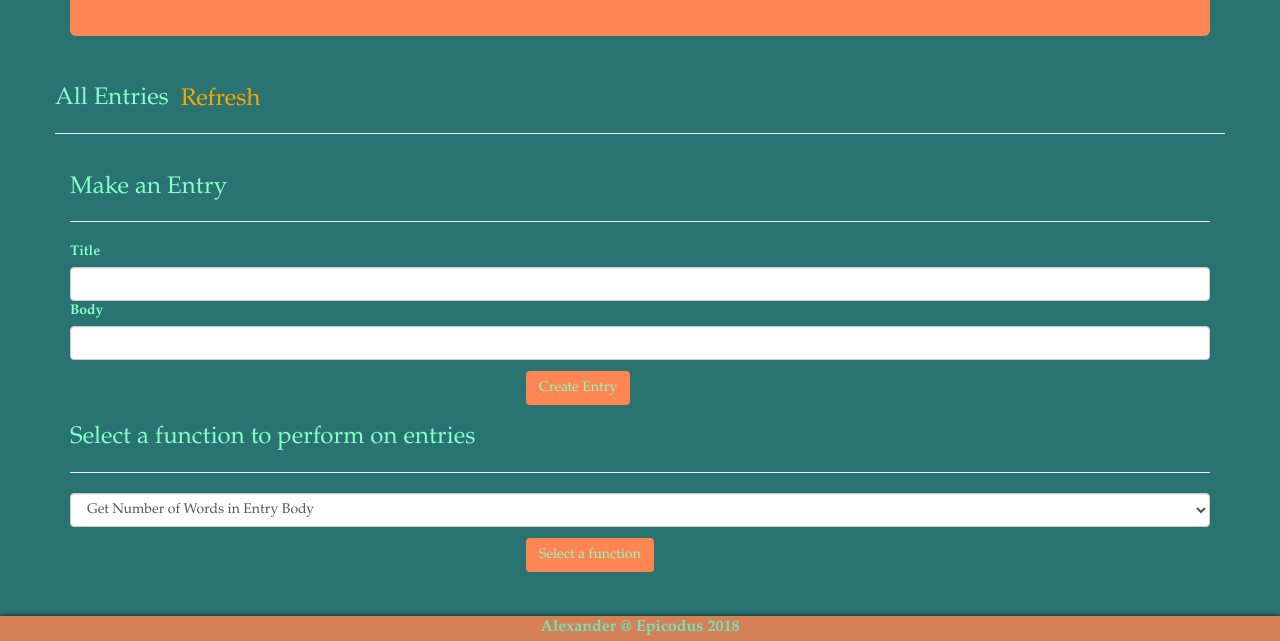
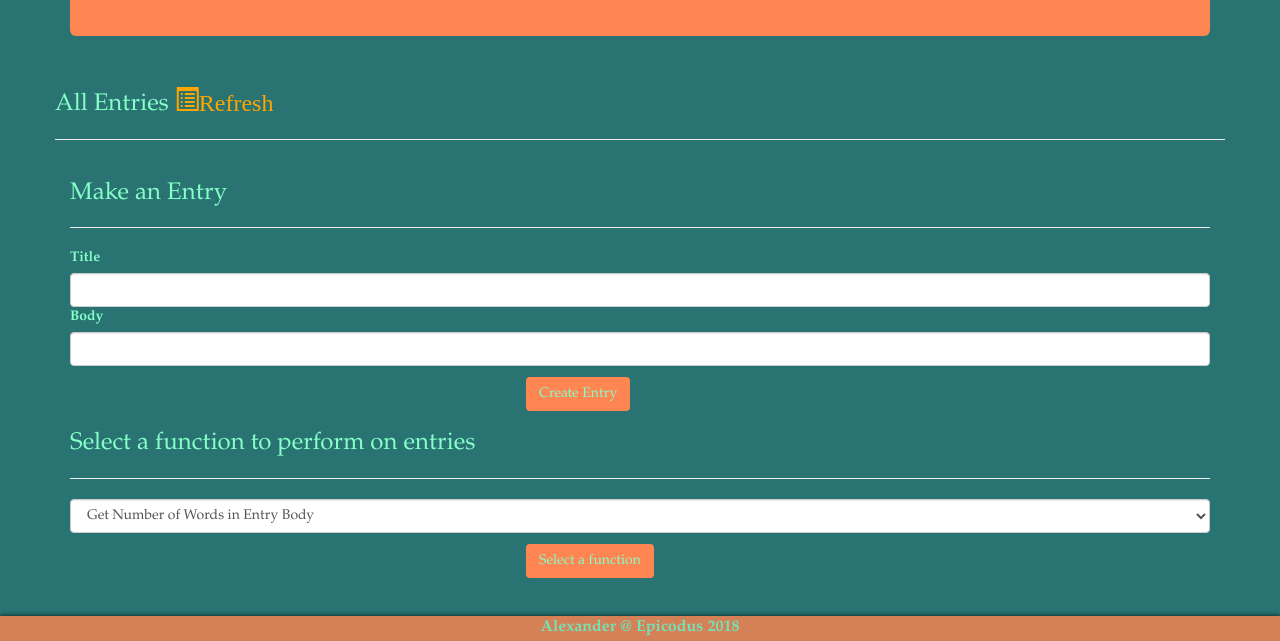
Before and after one commit to neumanna94/SimpleJournal, a website built with webpack: page src/index.html in a window 1280 px wide. Shown: the part 159-800 px from the top of the page. Built offline with nearby package versions, Linux system fonts and the light colour scheme.

Commit message:
Glyphicon

```diff
--- a/css/styles.css
+++ b/css/styles.css
@@ -27,8 +27,6 @@ body {
 }
 #refresh {
   color: orange;
-  display: inline-block;
-  font-family: "Book Antiqua";
 }
 #refresh:hover {
   color: #ff8552;
```
